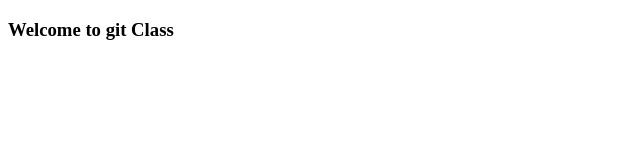
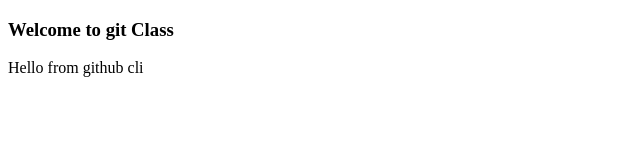
Before and after one commit to mujtabadamu/react, a plain HTML site: page index.html in a window 1280 px wide. Shown: the whole page, without its empty margins (0-640 px from the left). Drawn offline with Linux system fonts and the light colour scheme.

Commit message:
add paragraph

```diff
--- a/index.html
+++ b/index.html
@@ -9,6 +9,7 @@
 <body>
     <div class="container">
         <h3>Welcome to git Class</h3>
+        <p>Hello from github cli </h3>
 
     </div>
 
```
